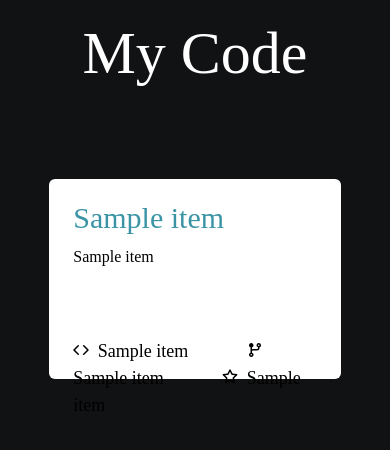
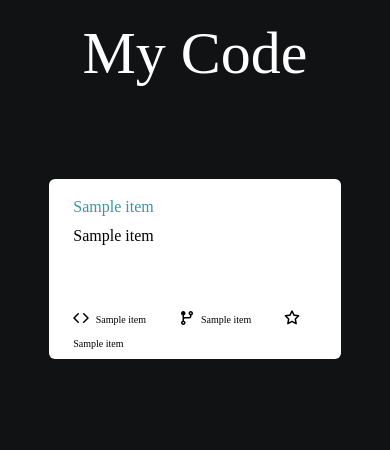
Before and after one commit to OX-S/Portfolio-Website, a Flask app: template templates/github.html in a window 390 px wide. Shown: the part 151-601 px from the top of the page. Run offline with Flask 2, Linux system fonts and the light colour scheme; the template is opened without the code that fills it: most values are stand-ins (such as "Sample title", 1, 10 or a date in 2020); some libraries are stand-ins or nearby versions; some web fonts are replaced.

Commit message:
I have now decided that people viewing my website on fucking tiny ass dinosaur phones are going to have to deal with the aids formatting

```diff
--- a/static/styles/github.css
+++ b/static/styles/github.css
@@ -41,6 +41,7 @@ h1 {
 .desc {
     margin: 0.3em 0;
     height: 55%;
+    overflow: hidden;
 
 }
 .stats span {
@@ -52,3 +53,32 @@ span {
     color: black;
     margin
 }
+
+@media (max-width: 634px) {
+ .title {
+    font-size: 22px;
+    color: #3a94a5;
+    font-weight: 500;
+}
+.stats span {
+    margin-right: 3em;
+    font-weight: 500;
+    font-size: 14px;
+}
+}
+@media (max-width: 475px) {
+ .title {
+    font-size: 16px;
+    color: #3a94a5;
+    font-weight: 500;
+}
+.stats span {
+    margin-right: 3em;
+    font-weight: 500;
+    font-size: 10px;
+}
+.float_child {
+    height: 180px;
+}
+
+}
```
